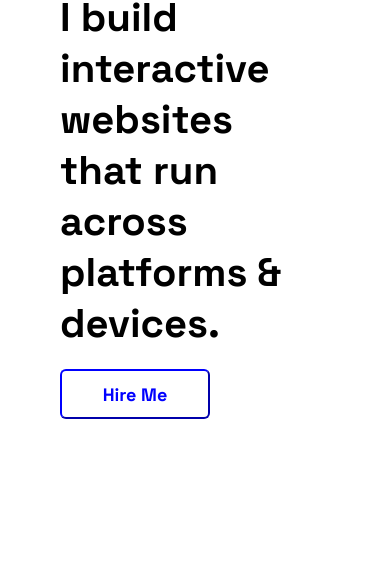
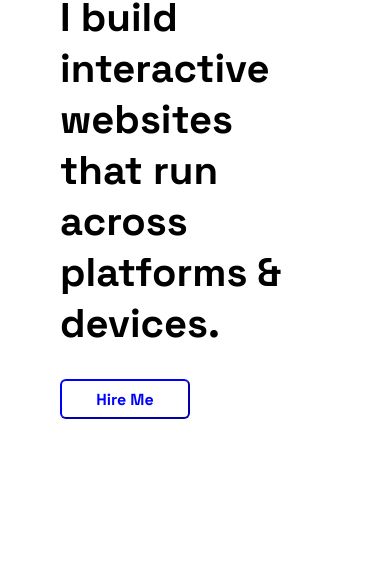
Before and after one commit to MursalinDevOps/my-portfolio, a plain HTML site: page index.html in a window 390 px wide. Shown: the part 282-844 px from the top of the page. Drawn offline with Linux system fonts and the light colour scheme; files whose address does not match are found by name.

```diff
--- a/index.html
+++ b/index.html
@@ -16,7 +16,7 @@
 
       <nav>
         <div class="logo">
-          <h1 onclick=hideSidebar()><a href="">Mursalin.</a></h1>
+          <h1 onclick=hideSidebar()><a href="#home">Mursalin.</a></h1>
         </div>
         <div>
 
--- a/styles/style.css
+++ b/styles/style.css
@@ -362,12 +362,12 @@
     font-size: 40px;
   }
   .hire-me-btn{
-    margin: 20px 0;
-    height: 50px;
-    width: 150px;
+    margin: 30px 0;
+    height: 40px;
+    width: 130px;
     border-radius: 6px;
     font-weight: bold;
-    font-size: 18px;
+    font-size: 16px;
     background-color:transparent;
     border-color: #0000ff;
   }
```
